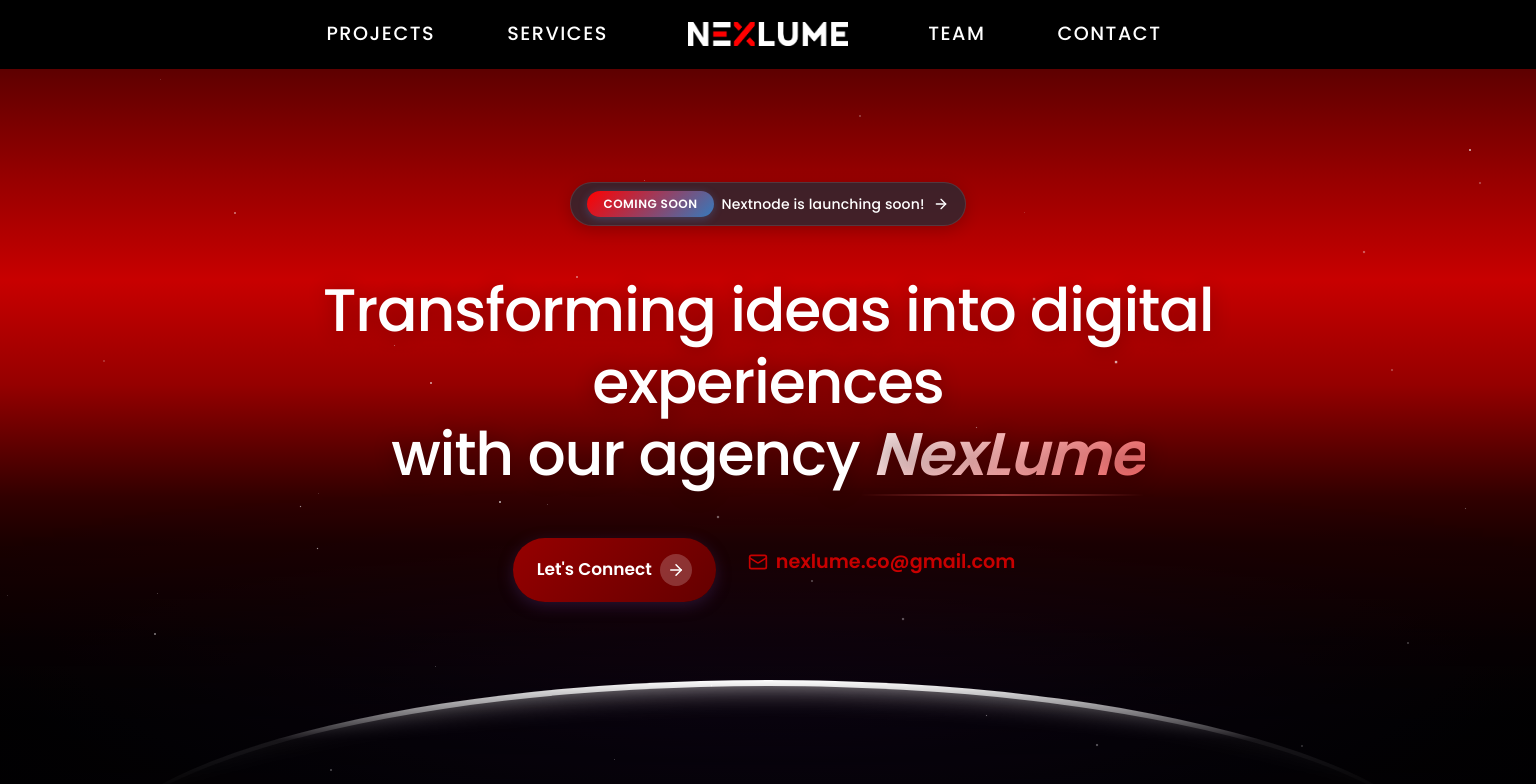
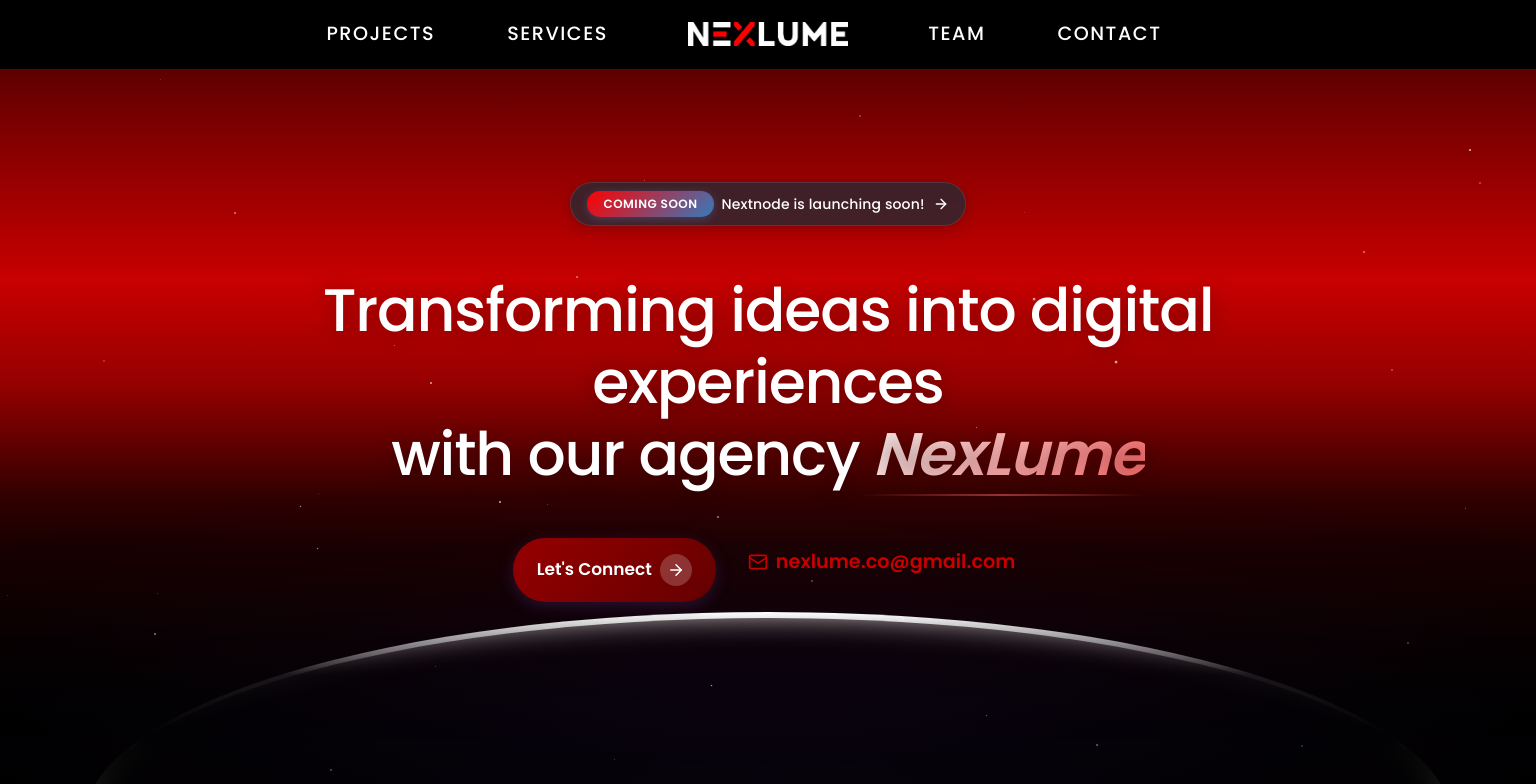
Before and after one commit to NikhilMessa/Nexlume-CO, a React (Vite) app: page / in a window 1536 px wide. Shown: the top 784 px of the page. Built offline with nearby package versions, Linux system fonts and the light colour scheme; no server answers.

Commit message:
Updated the HomePage

```diff
--- a/src/Component/Body/Hero/Hero.css
+++ b/src/Component/Body/Hero/Hero.css
@@ -201,12 +201,12 @@
 .horizon-line::before {
   content: "";
   position: absolute;
-  bottom: -70%;
+  bottom: -62%;
   left: 50%;
   transform: translateX(-50%);
   width: 90%;
   max-width: 2000px;
-  height: 400px;
+  height: clamp(360px, 28vw, 520px);
   background: transparent;
   border-radius: 50%;
   border: 2px solid transparent;
@@ -917,6 +917,12 @@
   .banner-text {
     font-size: 1rem;
   }
+
+  .horizon-line::before {
+    width: min(88%, 2400px);
+    height: clamp(460px, 24vw, 700px);
+    bottom: -56%;
+  }
 }
 
 /* Large Desktops (1440px - 1919px) */
@@ -938,6 +944,12 @@
   .connect-btn {
     font-size: 1.0625rem;
     padding: 1rem 2.25rem;
+  }
+
+  .horizon-line::before {
+    width: 89%;
+    height: clamp(420px, 26vw, 620px);
+    bottom: -58%;
   }
 }
 
```
